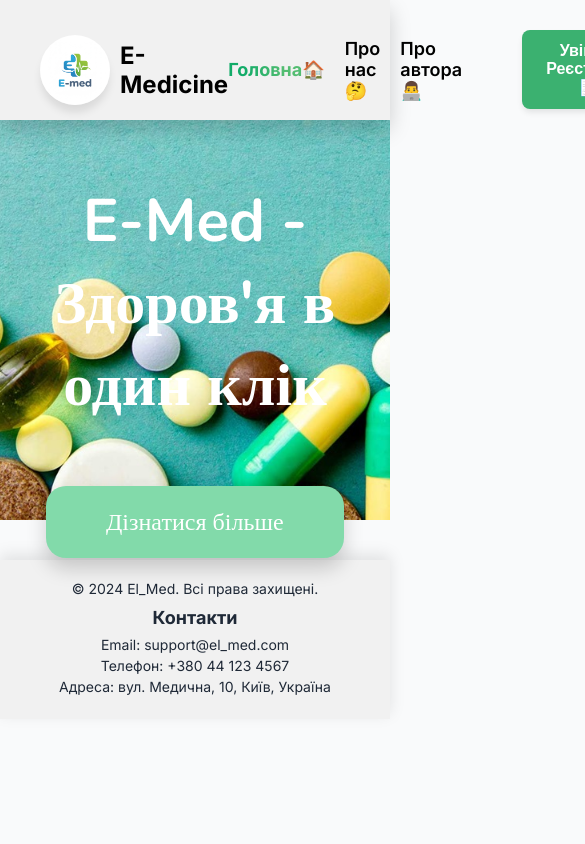
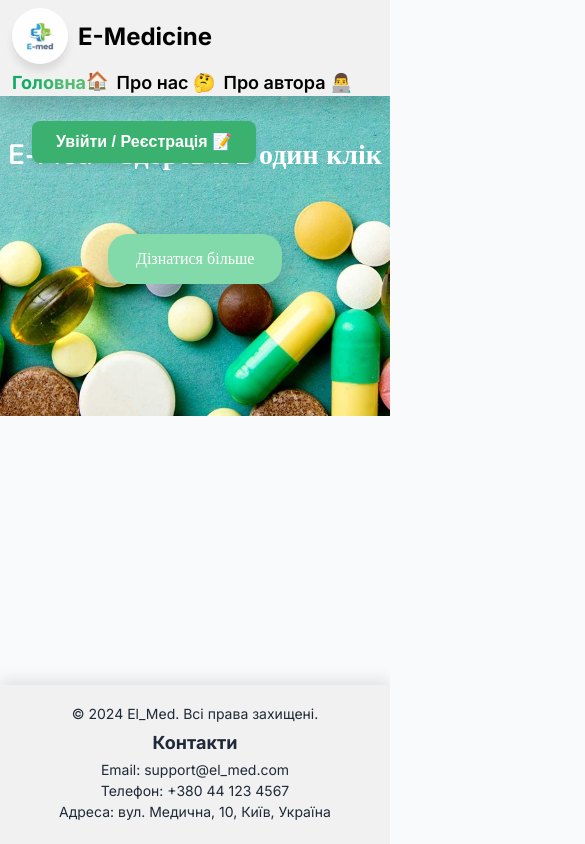
Before and after one commit to JecaDev-afk/El_Med, a plain HTML site: page front/pages/index.html in a window 390 px wide. Shown: the top 844 px of the page, 585 px wide, since content can reach past the window. Drawn offline with nearby package versions, Linux system fonts and the light colour scheme.

Commit message:
основне - оновив цсс

```diff
--- a/front/css/styles.css
+++ b/front/css/styles.css
@@ -1,13 +1,8 @@
-@import url("https://fonts.googleapis.com/css2?family=Lora:ital,wght@0,400..700;1,400..700&family=Nunito:ital,wght@0,200..1000;1,200..1000&display=swap");
-/* Базовий скидання та загальні стилі */
+@import url('https://fonts.googleapis.com/css2?family=Lora:ital,wght@0,400..700;1,400..700&family=Nunito:ital,wght@0,200..1000;1,200..1000&display=swap');
 
 :root {
   /* --primary-color: #10b981; */
-  --primary-color: linear-gradient(
-    265deg,
-    rgba(83, 189, 113, 1) 25%,
-    rgba(17, 171, 104, 1) 78%
-  );
+  --primary-color: linear-gradient(265deg, rgba(83, 189, 113, 1) 25%, rgba(17, 171, 104, 1) 78%);
   /* Смарагдово-зелений */
   --secondary-color: #1f2937;
   /* Темно-сірий */
@@ -25,9 +20,17 @@
   padding: 0;
 }
 body {
-  font-family: "Inter", sans-serif;
+  font-family: 'Inter', sans-serif;
   background-color: var(--light-bg);
   color: var(--secondary-color);
+  display: flex;
+  flex-direction: column;
+  min-height: 100vh;
+}
+
+/* Main should take remaining space so footer sticks to bottom */
+main {
+  flex: 1 0 auto;
 }
 /* ==================================== */
 /* header styles */
@@ -100,8 +103,24 @@ nav img:hover {
   font-weight: 700;
 }
 
+.active-link .emoji {
+  -webkit-background-clip: unset;
+  background-clip: unset;
+  -webkit-text-fill-color: unset;
+  color: inherit;
+  display: inline-block;
+  line-height: 1;
+}
+
+/* Базовий клас для emoji */
+.emoji {
+  display: inline-block;
+  line-height: 1;
+}
+
+#openAuthModal,
 #logoutBtn {
-  padding: 8px 16px;
+  padding: 10px 18px;
   font-size: 14px;
   font-weight: 600;
   color: var(--modal-bg);
@@ -110,17 +129,18 @@ nav img:hover {
   border-radius: 8px;
   cursor: pointer;
   box-shadow: 0 4px 6px -1px var(--shadow-color);
-  transition: background-color 0.3s;
+  transition: background-color 0.18s, transform 0.12s;
 }
 
+#openAuthModal:hover,
 #logoutBtn:hover {
   background: #059669;
-  /* Темніший зелений */
+  transform: translateY(-1px);
 }
 
-/* ==================================== */
+/* =================================================================== */
 /* footer styles */
-/* ==================================== */
+/* =================================================================== */
 
 footer {
   background-color: var(--header-bg);
@@ -145,40 +165,36 @@ footer .footer-contacts p {
   font-size: 14px;
 }
 
-
-/* ==================================== */
+/* =================================================================== */
 /* hero section */
-/* ==================================== */
+/* =================================================================== */
 .hero-section1 {
   /* background: var(--primary-color); */
   background: url(/images/pills-bg-image.jpg);
-  background-size: cover; /* Заполняет блок изображением, обрезая лишнее */
-  background-repeat: no-repeat; /* Предотвращает повторение изображения */
+  background-size: cover;
+  background-repeat: no-repeat;
   background-position: center;
   height: 400px;
   color: white;
   padding: 60px 0;
   text-align: center;
-  font-family: "Nunito";
+  font-family: 'Nunito';
 }
 .hero-section2 {
-  /* background: var(--primary-color); */
   background: url(/images/hero-section-background-2.jpg);
-  background-size: cover; /* Заполняет блок изображением, обрезая лишнее */
-  background-repeat: no-repeat; /* Предотвращает повторение изображения */
+  background-size: cover;
+  background-repeat: no-repeat;
   background-position: center;
   height: 700px;
   color: white;
   padding: 60px 0;
-  /* margin-bottom: 150px; */
   display: flex;
   justify-content: center;
   align-items: center;
-  font-family: "lora";
+  font-family: 'lora';
 }
 .hero-section1 h1 {
   font-size: 60px;
-
 }
 .hero-section2 h1 {
   font-size: 150px;
@@ -207,13 +223,9 @@ footer .footer-contacts p {
   transition: transform 0.25s ease, background 0.3s;
 }
 
-/* ==================================== */
 /* ================================================================= */
-/* ==================================== */
 /* main-content */
-/* ==================================== */
 /* ================================================================= */
-/* ==================================== */
 
 .main-content {
   font-family: lora;
@@ -226,7 +238,7 @@ footer .footer-contacts p {
     "about-M-C-p3 about-M-C-p3"; */
 }
 .main-content section {
-  padding: 60PX;
+  padding: 60px;
   border-radius: 10px;
 }
 /* .section table td,
@@ -238,22 +250,13 @@ section table td,
 th {
   text-align: center;
   padding: 10px;
-  /* background: rgba(249, 254, 230, 0.6); */
 }
 .main-content section ul {
-  /* background: rgba(230, 254, 237, 0.6);
-  padding: 10px;
-  border-radius: 5px;
-  box-shadow: 0 4px 6px -1px var(--shadow-color); */
   list-style-type: none;
   padding-left: 20px;
   margin-bottom: 10px;
 }
 .main-content section p {
-  /* background: rgba(231, 244, 253, 0.6);
-  padding: 10px;
-  border-radius: 5px;
-  box-shadow: 0 4px 6px -1px var(--shadow-color); */
   font-size: 16px;
   line-height: 1.6;
   margin: 30px;
@@ -294,16 +297,15 @@ th {
   align-items: center;
 }
 
-/* ------------------------------------ */
+/* -------------------------------------------------------------- */
 /* 2.1 АНІМАЦІЯ SCROLL-REVEAL */
-/* ------------------------------------ */
+/* -------------------------------------------------------------- */
 .reveal {
   /* Початковий стан: приховано та зміщено вниз */
   opacity: 0;
   transform: translateY(30px);
   /* Плавний перехід */
-  transition: opacity 0.8s ease-out,
-    transform 0.8s cubic-bezier(0.25, 0.46, 0.45, 0.94);
+  transition: opacity 0.8s ease-out, transform 0.8s cubic-bezier(0.25, 0.46, 0.45, 0.94);
   /* Оптимізація продуктивності для анімації */
   will-change: opacity, transform;
 }
@@ -327,8 +329,9 @@ th {
 .main-content .reveal:nth-child(5) {
   transition-delay: 0.4s;
 }
-
+/* ================================================= */
 /* Стилі для кнопки відкриття */
+/* ================================================= */
 #openAuthModal {
   padding: 12px 24px;
   font-size: 16px;
@@ -353,7 +356,6 @@ th {
 /* ==================================== */
 
 .modal-backdrop {
-  /* Скрываем по умолчанию; показываем через JS (display: 'flex') */
   display: none;
   position: fixed;
   z-index: 1000;
@@ -368,7 +370,6 @@ th {
   overflow: auto;
 }
 
-/* Класс для открытия модального окна через JS */
 .modal-backdrop.is-open {
   display: flex;
 }
@@ -377,8 +378,7 @@ th {
   background-color: var(--modal-bg);
   padding: 30px;
   border-radius: 12px;
-  box-shadow: 0 10px 15px -3px var(--shadow-color),
-    0 4px 6px -2px var(--shadow-color);
+  box-shadow: 0 10px 15px -3px var(--shadow-color), 0 4px 6px -2px var(--shadow-color);
   width: 100%;
   max-width: 450px;
   position: relative;
@@ -437,9 +437,9 @@ form label {
   color: var(--secondary-color);
 }
 
-form input[type="text"],
-form input[type="email"],
-form input[type="password"] {
+form input[type='text'],
+form input[type='email'],
+form input[type='password'] {
   width: 100%;
   padding: 12px;
   margin-bottom: 15px;
@@ -457,7 +457,7 @@ form input:focus {
   box-shadow: 0 0 0 2px rgba(16, 185, 129, 0.2);
 }
 
-form button[type="submit"] {
+form button[type='submit'] {
   width: 100%;
   padding: 12px;
   background-color: var(--primary-color);
@@ -472,7 +472,7 @@ form button[type="submit"] {
   transition: background-color 0.3s;
 }
 
-form button[type="submit"]:hover {
+form button[type='submit']:hover {
   background-color: #059669;
 }
 
@@ -516,3 +516,47 @@ form a:hover {
 .bg-green-100 {
   background-color: #d1fae5;
 }
+
+/* ======================================================= */
+/* Responsive adjustments */
+/* ======================================================= */
+@media (max-width: 900px) {
+  nav {
+    padding: 8px 20px;
+  }
+  .logo img {
+    height: 56px;
+  }
+  header {
+    height: 96px;
+  }
+  .hero-section1 {
+    height: 320px;
+    padding: 40px 0;
+  }
+  .hero-section2 {
+    height: 420px;
+    padding: 40px 0;
+  }
+}
+
+@media (max-width: 480px) {
+  nav {
+    padding: 8px 12px;
+    flex-direction: column;
+    gap: 8px;
+    align-items: flex-start;
+  }
+  nav ul {
+    flex-wrap: wrap;
+    gap: 8px;
+  }
+  .hero-section1 h1,
+  .hero-section2 h1 {
+    font-size: 28px;
+  }
+  .hero-button {
+    padding: 14px 28px;
+    font-size: 16px;
+  }
+}
```
Also changed, not shown: front/pages/about.html (+6 -0 lines), front/pages/author.html (+51 -19 lines), .prettierrc.json (added).
